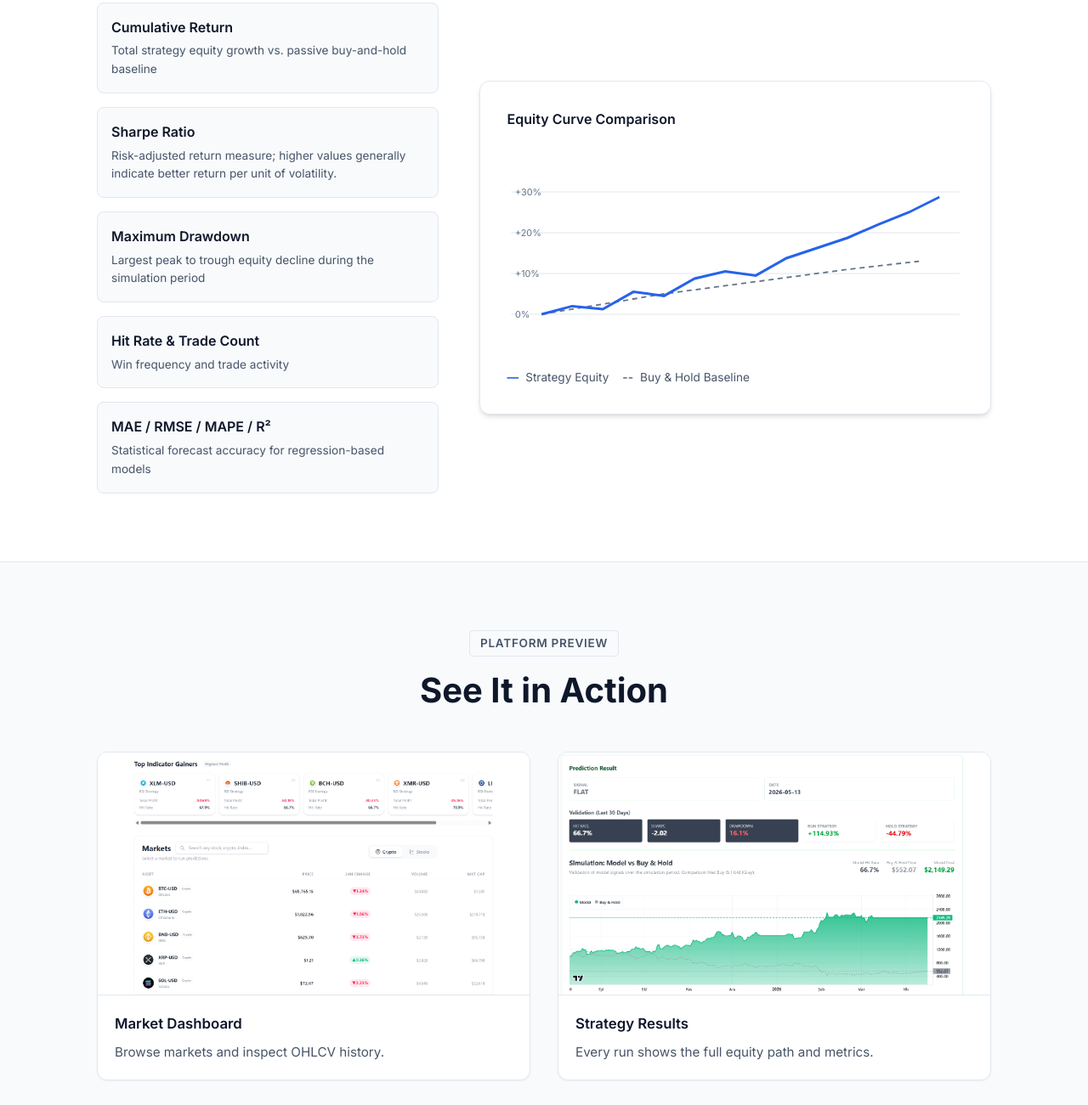
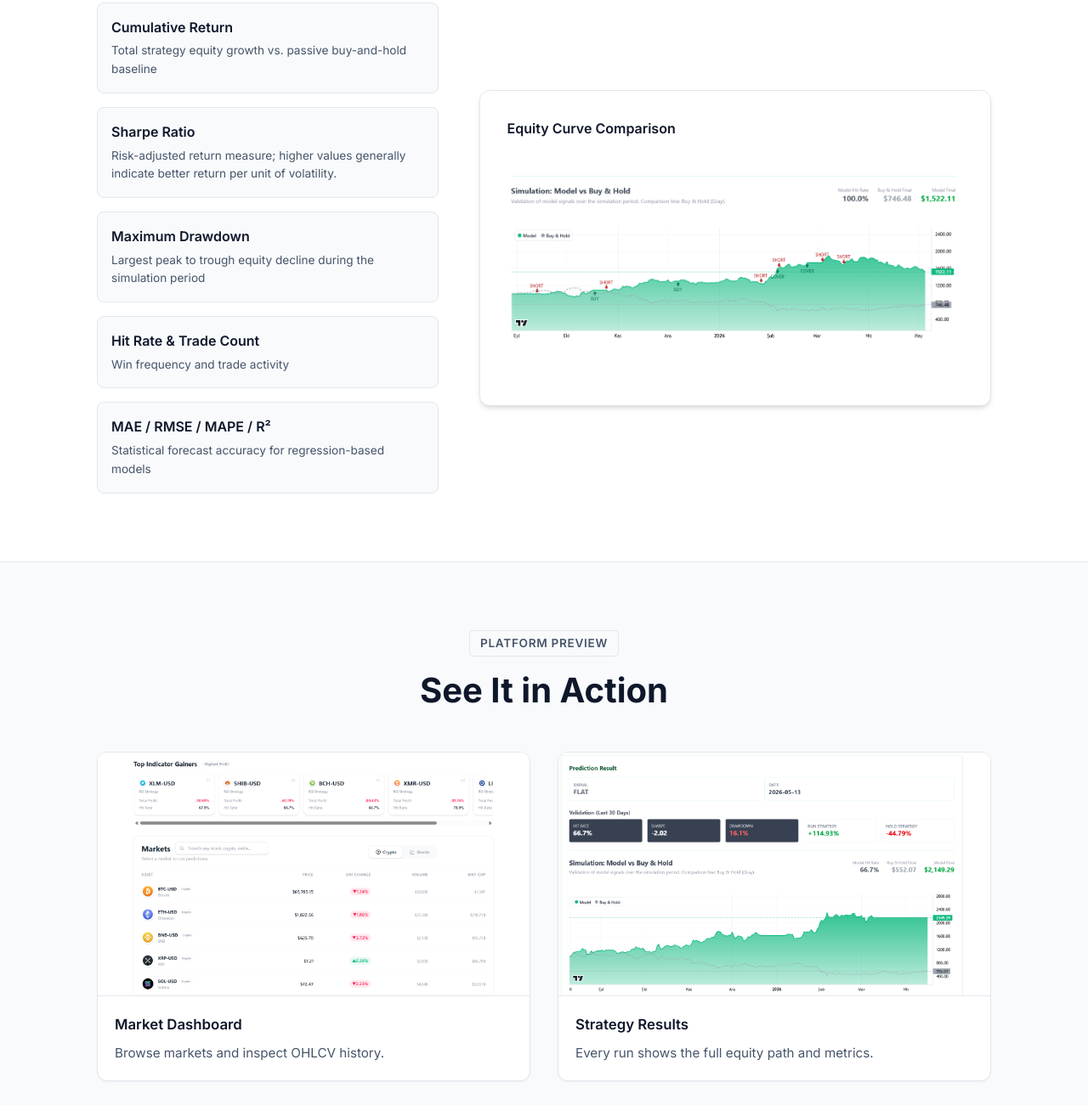
Before and after one commit to DenizKutay/Finapp-landing, a plain HTML site: page index.html in a window 1280 px wide. Shown: the part 5168-6469 px from the top of the page at 85% size. Drawn offline with Linux system fonts and the light colour scheme.

Commit message:
new ss are added

```diff
--- a/index.html
+++ b/index.html
@@ -453,26 +453,7 @@
         <div class="metrics-visual">
           <div class="metrics-visual-title">Equity Curve Comparison</div>
           <div class="equity-chart">
-            <svg viewBox="0 0 440 200" xmlns="http://www.w3.org/2000/svg" style="width:100%;height:100%;">
-              <line x1="0" y1="160" x2="440" y2="160" stroke="#e2e8f0" stroke-width="1" />
-              <line x1="0" y1="120" x2="440" y2="120" stroke="#e2e8f0" stroke-width="1" />
-              <line x1="0" y1="80" x2="440" y2="80" stroke="#e2e8f0" stroke-width="1" />
-              <line x1="0" y1="40" x2="440" y2="40" stroke="#e2e8f0" stroke-width="1" />
-              <text x="4" y="163" fill="#64748b" font-size="9">0%</text>
-              <text x="4" y="123" fill="#64748b" font-size="9">+10%</text>
-              <text x="4" y="83" fill="#64748b" font-size="9">+20%</text>
-              <text x="4" y="43" fill="#64748b" font-size="9">+30%</text>
-              <path d="M30,160 L90,150 L150,140 L210,132 L270,124 L330,116 L400,108" fill="none" stroke="#64748b"
-                stroke-width="1.5" stroke-dasharray="5,4" />
-              <path
-                d="M30,160 L60,152 L90,155 L120,138 L150,142 L180,125 L210,118 L240,122 L270,105 L300,95 L330,85 L360,72 L390,60 L420,45"
-                fill="none" stroke="#2563eb" stroke-width="2.5" />
-            </svg>
-          </div>
-          <div class="chart-legend">
-            <div class="legend-item"><span style="color:#2563eb; font-weight: bold;">—</span> Strategy Equity</div>
-            <div class="legend-item"><span style="color:#64748b; font-weight: bold;">--</span> Buy &amp; Hold Baseline
-            </div>
+            <img src="images/6.png" alt="Equity Curve Comparison" class="equity-chart-img" />
           </div>
         </div>
       </div>
--- a/style.css
+++ b/style.css
@@ -472,6 +472,7 @@ section { padding: 80px 0; }
 }
 .metrics-visual-title { font-weight: 600; font-size: 1rem; margin-bottom: 24px; color: var(--text-primary); }
 .equity-chart { height: 240px; margin-bottom: 16px; }
+.equity-chart-img { width: 100%; height: 100%; object-fit: contain; display: block; border-radius: var(--radius-sm); }
 .chart-legend { display: flex; gap: 16px; flex-wrap: wrap; }
 .legend-item { display: flex; align-items: center; gap: 8px; font-size: 0.85rem; color: var(--text-secondary); }
 
@@ -487,8 +488,24 @@ section { padding: 80px 0; }
   overflow: hidden;
   box-shadow: var(--shadow-sm);
 }
-.screenshot-img-wrap { width: 100%; aspect-ratio: 16/9; background: var(--bg-secondary); border-bottom: 1px solid var(--border-color); }
-.screenshot-img { width: 100%; height: 100%; object-fit: cover; object-position: top center; display: block; }
+.screenshot-img-wrap {
+  position: relative;
+  width: 100%;
+  padding-top: 56.25%; /* 16:9 ratio */
+  background: var(--bg-secondary);
+  border-bottom: 1px solid var(--border-color);
+  overflow: hidden;
+}
+.screenshot-img {
+  position: absolute;
+  top: 0;
+  left: 0;
+  width: 100%;
+  height: 100%;
+  object-fit: cover;
+  object-position: top center;
+  display: block;
+}
 .screenshot-caption { padding: 20px; }
 .screenshot-caption-title { font-weight: 600; font-size: 1.05rem; margin-bottom: 8px; }
 .screenshot-caption-desc { font-size: 0.95rem; color: var(--text-secondary); }
```
Also changed, not shown: images/6.png (added).
